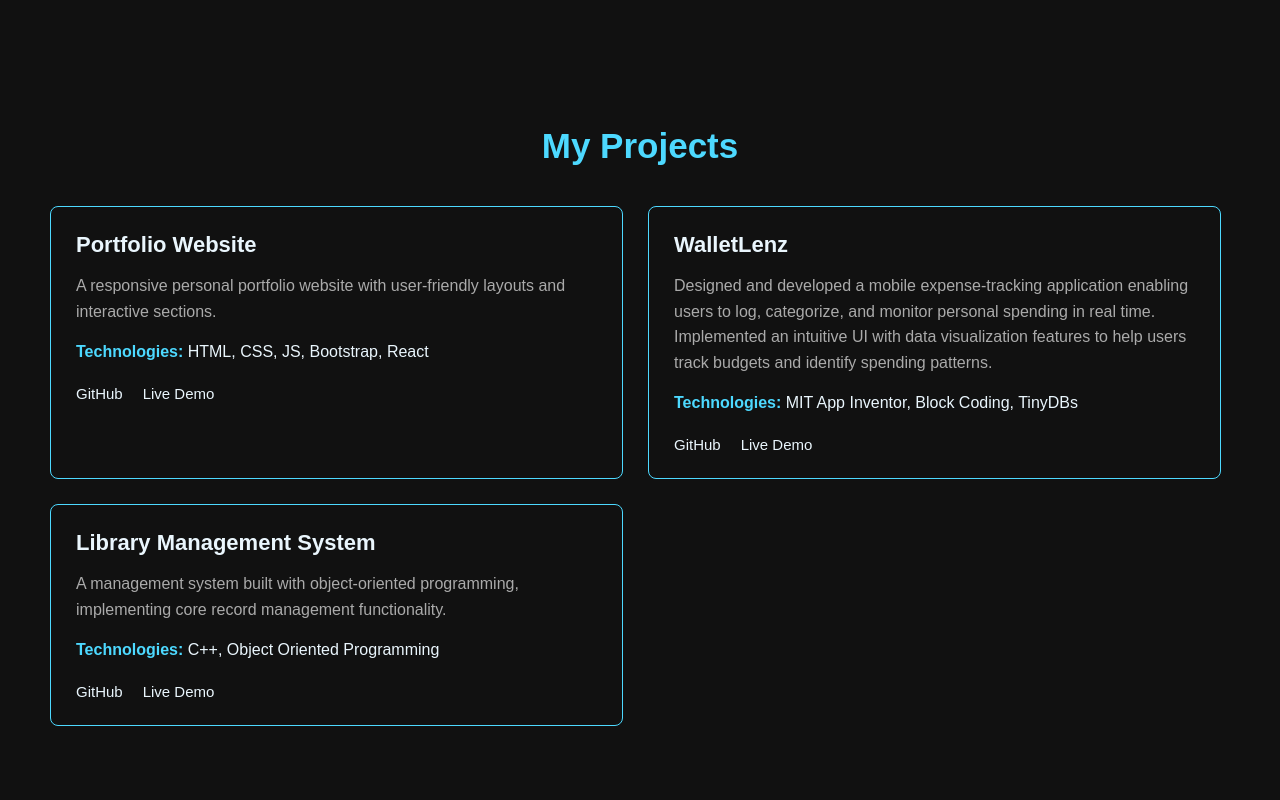
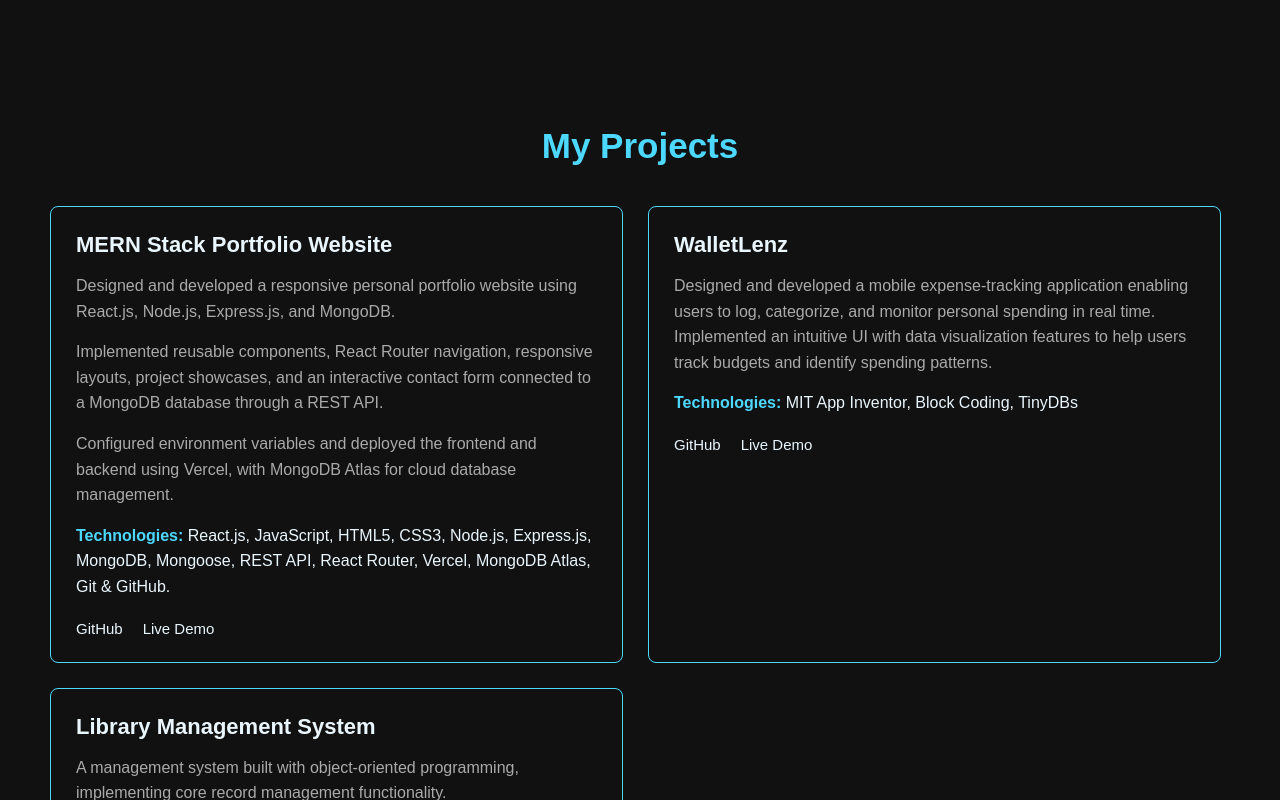
Before and after one commit to syedharishussain1717/my-portfolio-website, a React (Vite) app: page / in a window 1280 px wide. Shown: the part 644-1444 px from the top of the page. Built offline with nearby package versions, Linux system fonts and the light colour scheme.

Commit message:
Updated Project 1 Information

```diff
--- a/src/components/Projects.jsx
+++ b/src/components/Projects.jsx
@@ -11,15 +11,28 @@ function Projects() {
                 {/* Project 1 */}
                 <div className="project-card">
 
-                    <h2>Portfolio Website</h2>
+                    <h2>MERN Stack Portfolio Website</h2>
 
                     <p>
-                        A responsive personal portfolio website with user-friendly
-                        layouts and interactive sections.
+                        Designed and developed a responsive personal portfolio website using React.js, Node.js, Express.js,
+                        and
+                        MongoDB.
+                    </p>
+                    <p>
+                        Implemented reusable components, React Router navigation, responsive layouts, project showcases, and
+                        an
+                        interactive contact form connected to a MongoDB database through a REST API.
+                    </p>
+                    <p>
+                        Configured environment variables and deployed the frontend and backend using Vercel, with MongoDB
+                        Atlas for
+                        cloud database management.
                     </p>
 
+
                     <p className="technologies">
-                        <strong>Technologies:</strong> HTML, CSS, JS, Bootstrap, React
+                        <strong>Technologies:</strong> React.js, JavaScript, HTML5, CSS3, Node.js, Express.js, MongoDB,
+                        Mongoose, REST API, React Router, Vercel, MongoDB Atlas, Git & GitHub.
                     </p>
 
                     <div className="project-links">
```
